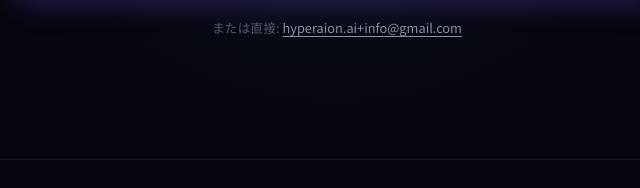
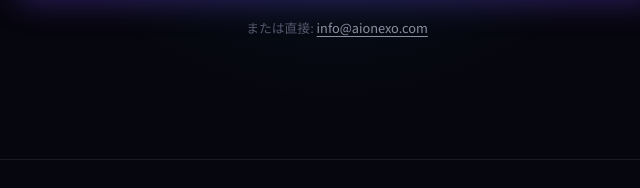
Before and after one commit to hepodo/hyperaion-lp, a website built with Vite: page index.html in a window 1280 px wide. Shown: the part 7011-7199 px from the top of the page, 303-943 px from the left. Built offline with nearby package versions, Linux system fonts and the light colour scheme.

Commit message:
fix: update contact email to info@aionexo.com

```diff
--- a/index.html
+++ b/index.html
@@ -421,7 +421,7 @@
           <textarea name="message" placeholder="現在のAI活用の課題や、お聞きになりたいこと（任意）" rows="3" class="form-input form-textarea"></textarea>
           <button type="submit" class="cta-primary cta-primary--lg form-submit" data-i18n="cta.submit">デモを予約する</button>
         </form>
-        <p class="contact-email">または直接: <a href="mailto:hyperaion.ai+info@gmail.com">hyperaion.ai+info@gmail.com</a></p>
+        <p class="contact-email">または直接: <a href="mailto:info@aionexo.com">info@aionexo.com</a></p>
       </div>
     </div>
   </section>
```
